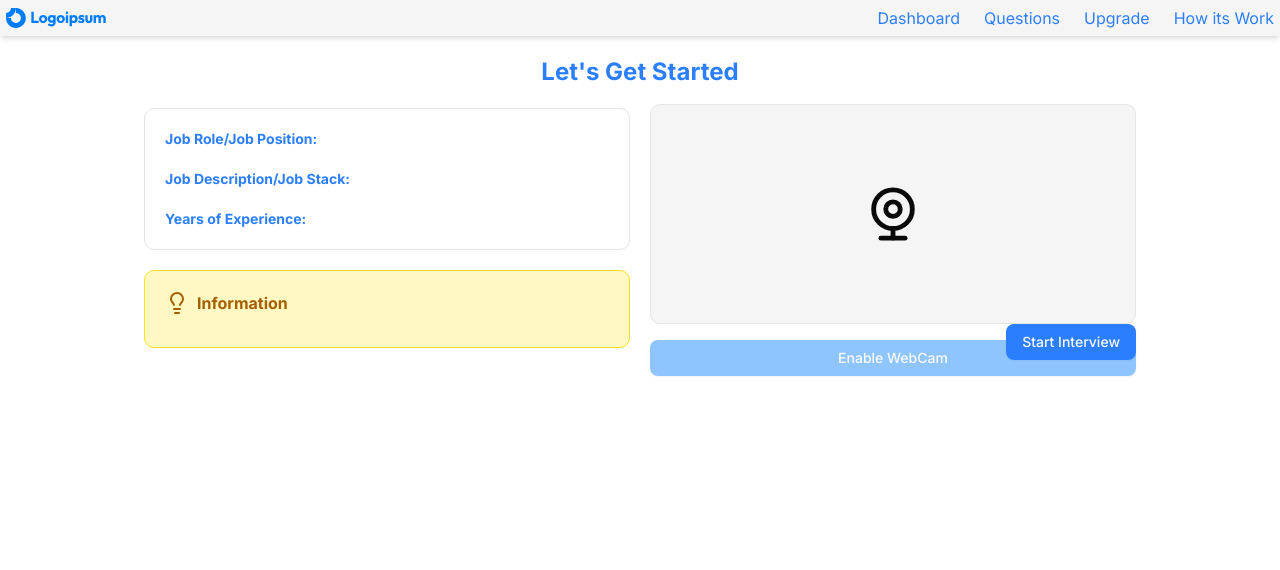
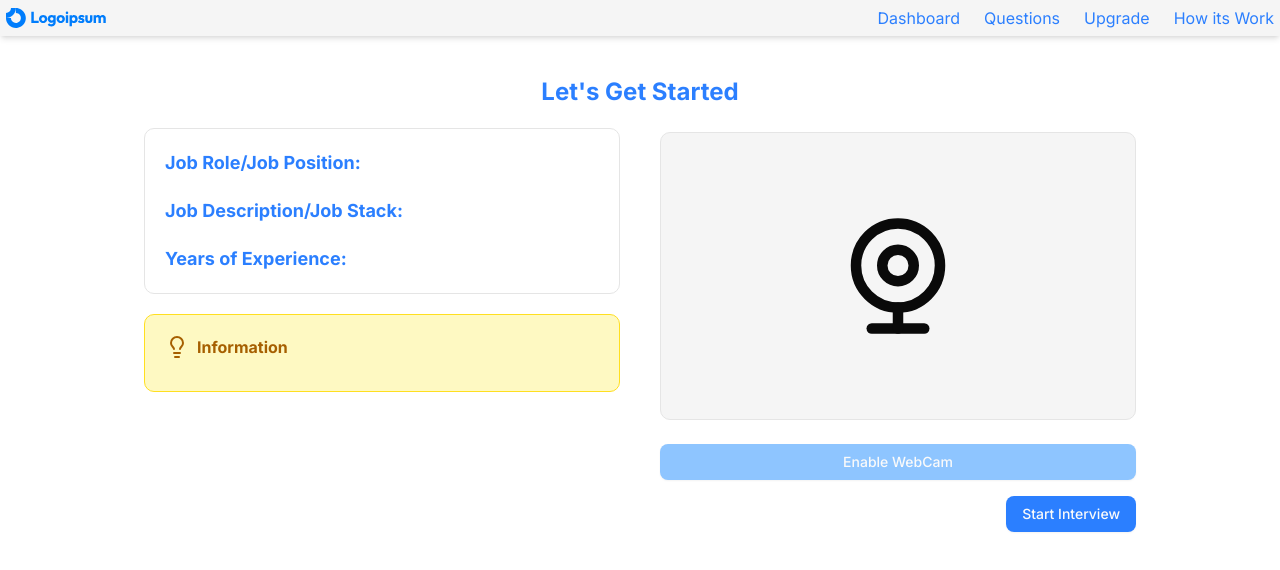
Before and after one commit to Ghalib18/prep-with-me, a Next.js app: page /dashboard/interview/1 in a window 1280 px wide. Shown: the top 570 px of the page. Built offline with nearby package versions, Linux system fonts and the light colour scheme; no server answers; the database is empty.

Commit message:
begin-page-ui

```diff
--- a/app/dashboard/interview/[interviewId]/page.jsx
+++ b/app/dashboard/interview/[interviewId]/page.jsx
@@ -30,21 +30,21 @@ function Interview() {
         setInterviewData(result[0]);
     };
 
-    return(
-        <div className="my-5">
+     return(
+        <div className="my-10">
         <h2 className="font-bold text-2xl text-center text-blue-500">Let's Get Started</h2>
-        <div className="grid grid-cols-1 md:grid-cols-2 gap-5 ">
+        <div className="grid grid-cols-1 md:grid-cols-2 gap-10 ">
           <div className="flex flex-col my-5 gap-5">
             <div className="flex flex-col p-5 rounded-lg border gap-5">
-              <h2 className="text-sm text-gray-500">
-                <strong className='text-blue-500'>Job Role/Job Position: </strong>
+              <h2 className="text-lg text-gray-500">
+                <strong className='text-blue-500 '>Job Role/Job Position: </strong>
                 {interviewData?.jobPosition}
               </h2>
-              <h2 className="text-sm text-gray-500">
+              <h2 className="text-lg text-gray-500">
                 <strong className='text-blue-500'>Job Description/Job Stack: </strong>
                 {interviewData?.jobDesc}
               </h2>
-              <h2 className="text-sm text-gray-500">
+              <h2 className="text-lg text-gray-500">
                 <strong className='text-blue-500'>Years of Experience: </strong>
                 {interviewData?.jobExperience}
               </h2>
@@ -54,32 +54,38 @@ function Interview() {
                 <Lightbulb />
                 <strong>Information</strong>
               </h2>
-              <h2 className="mt-3 text-xs text-yellow-500">
+              <h2 className="mt-3  text-yellow-500">
                 {process.env.NEXT_PUBLIC_INFORMATION}
               </h2>
             </div>
           </div>
           <div>
-            {webCamEnabled ? <Webcam
+            {webCamEnabled ? (
+              <div className='flex items-center justify-center p-10'>
+              <Webcam
                   onUserMedia={() => setWebCamEnabled(true)}
                   onUserMediaError={() => setWebCamEnabled(false)}
                   height={300}
                   width={300}
                   mirrored={true}
                 />
-              :
+                </div>
+            ):
               <div>
-                <WebcamIcon className="h-55 w-full my-4 p-20 bg-secondary rounded-lg border" />
-                <Button
+                <WebcamIcon className="h-72 w-full my-6 p-20 bg-secondary rounded-lg border" />
+
+              </div>
+            }
+            <div>
+            <Button
                 onClick={() => setWebCamEnabled(true)}
                 className={`${webCamEnabled ? "w-full" : "w-full"} bg-blue-300`}>
                 {webCamEnabled ? "Close WebCam" : "Enable WebCam"}
               </Button>
-              </div>
-            }
+            </div>
           </div>
         </div>
-        <div className="flex justify-center my-4 md:-my-13 md:justify-end md:items-end">
+        <div className="flex justify-center my-4 md:my0 md:justify-end md:items-end">
           <Link href={"/dashboard/interview/" + params.interviewId + "/start"}>
             <Button className='bg-blue-500 '>Start Interview</Button>
           </Link>
```
